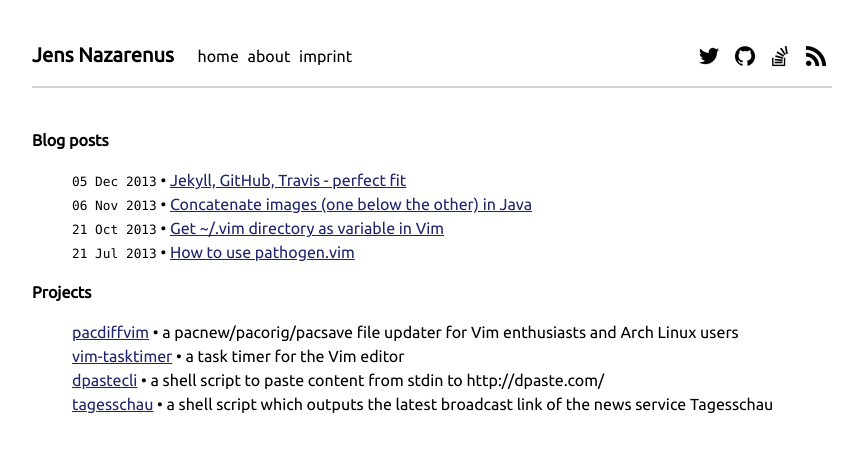
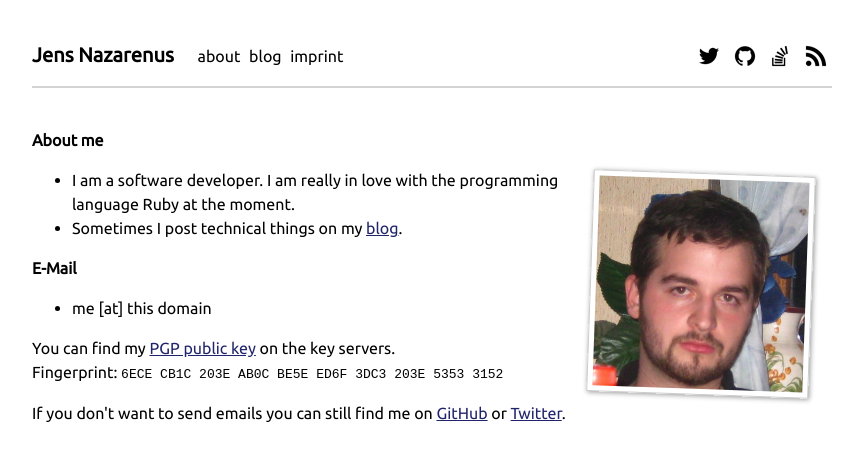
Before and after one commit to jens-na/jens-na.github.io, a Jekyll site: the page built from index.html, in a window 1280 px wide. Shown: the top 461 px of the page, without its empty margins (208-1071 px from the left). Built offline with Jekyll 4.4.1, drawn with Linux system fonts in a browser that asks for light colours.

Commit message:
other page layout.

```diff
--- a/_layouts/default.html
+++ b/_layouts/default.html
@@ -13,8 +13,8 @@
     <div class="left">
       <div class="title">
         <a class="name" href="/">Jens Nazarenus</a>
-        <a class="nav" href="/">home</a>
-        <a class="nav" href="/about">about</a>
+        <a class="nav" href="/">about</a>
+        <a class="nav" href="/blog">blog</a>
         <a class="nav" href="/imprint">imprint</a>
       </div>
     </div>
--- a/css/style.css
+++ b/css/style.css
@@ -5,10 +5,6 @@ body {
 
 h1 {
   font-size: 16px;
-}
-
-ul {
-  list-style-type: none;
 }
 
 .bhr {
--- a/index.html
+++ b/index.html
@@ -1,29 +1,31 @@
 ---
-layout: default
-title: Jens Nazarenus
+  layout: default
+  title: Jens Nazarenus
 ---
-<h1>Blog posts</h1>
-  <ul class="posts">
-      {% for post in site.posts %}
-        <li><span>{{ post.date | date_to_string }}</span> &#8226; <a class="entry" href="{{ post.url }}">{{ post.title }}</a></li>
-      {% endfor %}
-  </ul>
-<h1>Projects</h1>
+<h1>About me</h1>
+
+<div id="picture">
+  <a href="http://github.com/jens-na">
+    <img width="210" height="210" src="/images/me.jpeg" alt="me">
+  </a>
+</div>
 <ul>
-<li>
-<a href="https://github.com/jens-na/pacdiffvim" class="entry">pacdiffvim</a> &#8226;
-a pacnew/pacorig/pacsave file updater for Vim enthusiasts and Arch Linux users
-</li>
-<li>
-<a href="https://github.com/jens-na/vim-tasktimer" class="entry">vim-tasktimer</a> &#8226;
-a task timer for the Vim editor
-</li>
-<li>
-<a href="https://github.com/jens-na/dpastecli" class="entry">dpastecli</a> &#8226;
-a shell script to paste content from stdin to http://dpaste.com/
-</li>
-<li>
-<a href="https://github.com/jens-na/tagesschau" class="entry">tagesschau</a> &#8226;
-a shell script which outputs the latest broadcast link of the news service Tagesschau
-</li>
+  <li>I am a software developer. I am really in love with the programming
+  language Ruby at the moment.</li>
+  <li>Sometimes I post technical things on my <a href="/blog">blog</a>.</li>
 </ul>
+
+<h1>E-Mail</h1>
+<ul>
+  <li>me [at] this domain</li>
+</ul>
+<p>
+You can find my <a href="http://pgp.mit.edu/pks/lookup?op=get&amp;search=0x3DC3203E53533152">PGP public key</a> on the key servers.<br/>
+Fingerprint: <code>6ECE CB1C 203E AB0C BE5E  ED6F 3DC3 203E 5353
+  3152</code>
+</p>
+<p>
+If you don't want to send emails you can still find me on
+<a href="https://github.com/jens-na">GitHub</a> or
+<a href="https://twitter.com/jensna">Twitter</a>.
+</p>
```
Also changed, not shown: about.html (deleted, +0 -27 lines), blog.html (added, +11 -0 lines).
